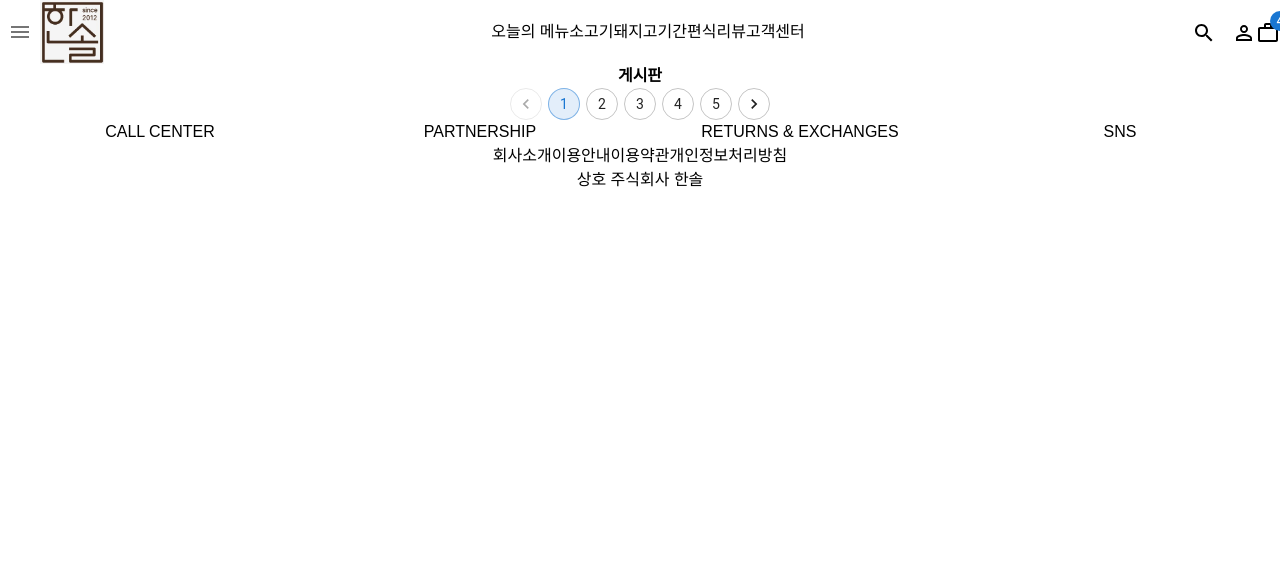
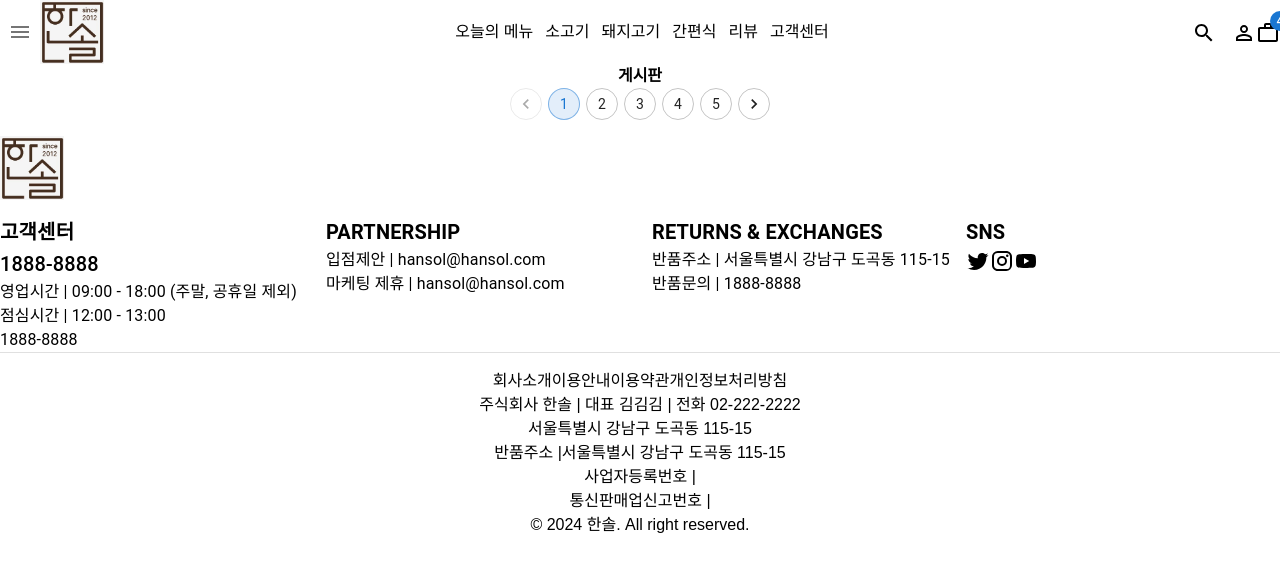
Before and after one commit to gogomaya/meat-web, a Next.js app: page /boards in a window 1280 px wide. Shown: the top 572 px of the page. Built offline with nearby package versions, Linux system fonts and the light colour scheme.

Commit message:
Edit MainBottom

```diff
--- a/app/boards/page.tsx
+++ b/app/boards/page.tsx
@@ -1,7 +1,7 @@
 import MainLayout from "@/app/main-layout"
 import {GeneralPagination} from "../reviews/reviews"
 
-const Products = () => {
+const Boards = () => {
   return (
     <MainLayout>
       <h2 className="flex justify-center"><strong>게시판</strong></h2>
@@ -10,4 +10,4 @@ const Products = () => {
   )
 }
 
-export default Products
+export default Boards
--- a/app/home/home.tsx
+++ b/app/home/home.tsx
@@ -1,9 +1,57 @@
 "use client"
 import {ProductsList} from "@/app/products/products"
+import { Divider, Typography } from "@mui/material"
+import Image from "next/image"
+
+export const HomePledge = () => {
+  return (
+    <section>
+      <Image
+        src="/images/main-pledge.jpg"
+        alt="Logo"
+        width={0}
+        height={0}
+        priority
+        sizes="100vw"
+        className="w-full"
+      />
+    </section>
+  )
+}
+
+export const HomeBestReview = () => {
+  return (
+    <section>
+      <Image
+        src="/images/main-best-review.png"
+        alt="Logo"
+        width={0}
+        height={0}
+        priority
+        sizes="100vw"
+        className="w-full"
+      />
+    </section>
+  )
+}
+
+export const HomeBrandStory = () => {
+  return (
+    <section className="flex items-center w-full" style={{ marginBottom: '50px', marginTop: '50px' }}>
+      <Divider sx={{ border:'2px solid red', width: '115px'}}/>
+      <Typography className="mx-5 w-[30%]" variant="h3">Brand Story</Typography>
+      <div className="w-[46%]">
+        <Typography className="mb-1" variant="h6" color="textSecondary">대한민국 육식문화</Typography>
+        <Typography className="mb-1" variant="h6" color="textSecondary">프리미엄에 프리미엄을 더하다</Typography>
+        <Typography variant="h6" color="textSecondary">대한민국에서 가장 좋은 고기로 정직하게 보여드리겠습니다</Typography>
+      </div>
+    </section>
+  )
+}
 
 export const HomeBestMenu = () => {
   return (
-    <section>
+    <section className="mt-5">
       <h2 className="flex justify-center">BEST MENU</h2>
       <ProductsList />
     </section>
@@ -14,6 +62,6 @@ export const HomeYoutube = () => (
   <iframe
     src="https://www.youtube.com/embed/GSwEU2vT9LI?si=3Ub8EckRz6lTQJMQ"
     allow="accelerometer; autoplay; clipboard-write; encrypted-media; gyroscope; picture-in-picture; web-share"
-    className="w-full aspect-video"
+    className="w-full aspect-video mt-5"
   ></iframe>
 )
--- a/app/home/page.tsx
+++ b/app/home/page.tsx
@@ -1,14 +1,17 @@
 import MainLayout from "@/app/main-layout"
 import HomeSwiper from "./swiper"
-import {HomeBestMenu, HomeYoutube} from "./home"
+import {HomeBestMenu, HomeBestReview, HomeBrandStory, HomePledge, HomeYoutube} from "./home"
 
 const Home = () => {
   return (
     <MainLayout>
-      <div className="mt-4">
+      <div className="w-full">
         <HomeSwiper />
+        <HomePledge />
         <HomeBestMenu />
-        <HomeYoutube />
+        <HomeBestReview />
+        <HomeBrandStory />
+        <HomeYoutube/>
       </div>
     </MainLayout>
   )
--- a/app/main-layout.tsx
+++ b/app/main-layout.tsx
@@ -8,7 +8,10 @@ import PersonOutlineIcon from "@mui/icons-material/PersonOutline"
 import WorkOutlineIcon from "@mui/icons-material/WorkOutline"
 import CloseIcon from "@mui/icons-material/Close"
 import ExpandMoreIcon from "@mui/icons-material/ExpandMore"
-import {Accordion, AccordionDetails, AccordionSummary, Badge, Box, Drawer, IconButton, InputBase, Menu, MenuList} from "@mui/material"
+import {Accordion, AccordionDetails, AccordionSummary, Badge, Box, Divider, Drawer, IconButton, InputBase, Menu, MenuList, Typography} from "@mui/material"
+import TwitterIcon from '@mui/icons-material/Twitter';
+import InstagramIcon from '@mui/icons-material/Instagram';
+import YouTubeIcon from '@mui/icons-material/YouTube';
 
 const MainLayout = ({
   children
@@ -17,7 +20,8 @@ const MainLayout = ({
 }) => {
   return (
     <div className="max-w-screen-xl mx-auto">
-      <header className="fixed top-0 z-10 bg-white w-full max-w-screen-xl flex justify-center items-center">
+      <header className="fixed top-0 z-10 bg-white w-full max-w-screen-xl flex justify-center items-center"
+      style={{ backgroundColor: 'rgba(255, 255, 255, 0.88)' }}>
         <MainMobileMenu />
         <Link href="/">
           <Image
@@ -72,7 +76,7 @@ const MainMenu = () => {
         <li>
           <Link href="/products">오늘의 메뉴</Link>
         </li>
-        <li id="cow" className="relative" onMouseOver={overMenu} onMouseOut={outMenu}>
+        <li id="cow" className="relative mx-3" onMouseOver={overMenu} onMouseOut={outMenu}>
           <Link href="/products">소고기</Link>
           <ol className={`w-32 absolute border border-black ${menu.cow ? "" : "hidden"}`}>
             <li><Link href="/products">특수모듬</Link></li>
@@ -85,7 +89,7 @@ const MainMenu = () => {
             <li><Link href="#">한돈</Link></li>
           </ol>
         </li>
-        <li id="simple" className="relative" onMouseOver={overMenu} onMouseOut={outMenu}>
+        <li id="simple" className="relative mx-3" onMouseOver={overMenu} onMouseOut={outMenu}>
           <Link href="/products">간편식</Link>
           <ol className={`w-32 absolute border border-black ${menu.simple ? "" : "hidden"}`}>
             <li><Link href="#">곰탕&머릿고리</Link></li>
@@ -95,7 +99,7 @@ const MainMenu = () => {
         <li>
           <Link href="/reviews">리뷰</Link>
         </li>
-        <li id="board" className="relative" onMouseOver={overMenu} onMouseOut={outMenu}>
+        <li id="board" className="relative mx-3" onMouseOver={overMenu} onMouseOut={outMenu}>
           <Link href="/boards">고객센터</Link>
           <ol className={`w-32 absolute border border-black ${menu.board ? "" : "hidden"}`}>
             <li><Link href="#">공지사항</Link></li>
@@ -243,23 +247,58 @@ const SearchBar = () => {
 }
 
 const MainBottom = () => (
-  <footer>
+  <footer className="mt-4">
     <section>
-      <ul>
-        <li className="inline-block w-full text-center lg:w-[25%]">CALL CENTER</li>
-        <li className="inline-block w-full text-center lg:w-[25%]">PARTNERSHIP</li>
-        <li className="inline-block w-full text-center lg:w-[25%]">RETURNS & EXCHANGES</li>
-        <li className="inline-block w-full text-center lg:w-[25%]">SNS</li>
+      <Link href="/">
+        <Image
+          src="/images/logo.png"
+          alt="Logo"
+          width={32}
+          height={32}
+          className="md:w-16"
+          priority
+        />
+      </Link>
+      <ul className="flex mt-4">
+        <li className="inline-block w-full lg:w-[25%]">
+          <Typography variant="h6"><strong>고객센터</strong></Typography>
+          <Typography variant="h6">1888-8888</Typography>
+          <Typography variant="body1">영업시간 | 09:00 - 18:00 (주말, 공휴일 제외)</Typography>
+          <Typography variant="body1">점심시간 | 12:00 - 13:00</Typography>
+          <Typography variant="body1">1888-8888</Typography>
+        </li>
+        <li className="inline-block w-full lg:w-[25%] mx-3">
+          <Typography variant="h6"><strong>PARTNERSHIP</strong></Typography>
+          <Typography variant="body1">입점제안 | hansol@hansol.com</Typography>
+          <Typography variant="body1">마케팅 제휴 | hansol@hansol.com</Typography>
+        </li>
+        <li className="inline-block w-full lg:w-[25%]">
+          <Typography variant="h6"><strong>RETURNS & EXCHANGES</strong></Typography>
+          <Typography variant="body1">반품주소 | 서울특별시 강남구 도곡동 115-15</Typography>
+          <Typography variant="body1">반품문의 | 1888-8888</Typography>
+        </li>
+        <li className="inline-block w-full lg:w-[25%]">
+          <Typography variant="h6"><strong>SNS</strong></Typography>
+          <TwitterIcon />
+          <InstagramIcon />
+          <YouTubeIcon />
+        </li>
       </ul>
     </section>
-    <section>
+    <Divider className="mt-4" sx={{ border:'1px solid secondary' }}/>
+    <section className="mt-4">
       <ul className="flex justify-center items-center">
         <li>회사소개</li>
         <li>이용안내</li>
         <li>이용약관</li>
         <li>개인정보처리방침</li>
       </ul>
-      <p className="text-center">상호 주식회사 한솔</p>
+      <p className="text-center">주식회사 한솔 | 대표 김김김 | 전화 02-222-2222 </p>
+      <p className="text-center">서울특별시 강남구 도곡동 115-15</p>
+      <p className="text-center">반품주소 |서울특별시 강남구 도곡동 115-15 </p>
+      <p className="text-center">사업자등록번호 | </p>
+      <p className="text-center">통신판매업신고번호 | </p>
+      <p className="text-center">© 2024 한솔. All right reserved.</p>
     </section>
   </footer>
 )
--- /dev/null
+++ b/app/users/login/page.tsx
@@ -0,0 +1,17 @@
+import MainLayout from "@/app/main-layout"
+import { GeneralPagination } from "@/app/reviews/reviews"
+
+const Login = () => {
+  return (
+    <MainLayout>
+      <h1 className="flex justify-center">
+        <strong>로그인</strong>
+      </h1>
+      <p className="flex justify-center">카카오로 1초만에 로그인해보세요</p>
+      <button>카카오 로그인</button>
+      <GeneralPagination />
+    </MainLayout>
+  )
+}
+
+export default Login
--- a/components/products/products-detail-content.tsx
+++ /dev/null
@@ -1,15 +0,0 @@
-"use client"
-
-const ProductsDetailContent = () => {
-  return (
-    <div className="mt-8 mx-4 text-center">
-      <p className="leading-7">
-        아 슈발 하이 주얼리 컬렉션은 눈부시게 빛나는 순수한 다이아몬드의 아름다움으로 시선을 사로잡습니다.<br />
-        스톤은 반클리프 아펠만의 뛰어난 세팅 기술을 통해 우아한 층을 이루며 화려하고 입체적으로 자리하고 있습니다.<br />
-        ...
-      </p>
-    </div>
-  )
-}
-
-export default ProductsDetailContent
--- a/components/products/products-detail-info.tsx
+++ /dev/null
@@ -1,36 +0,0 @@
-"use client"
-import Image from "next/image"
-import {Button} from "@mui/material"
-
-const ProductsDetailInfo = () => {
-  return (
-    <div className="lg:flex">
-      <div className="mx-4 flex justify-center lg:block lg:flex-1 ">
-        <Image
-          src="https://www.vancleefarpels.com/content/dam/rcq/vca/qw/jf/Qg/vG/Ek/2i/pE/i3/bx/lD/hw/qwjfQgvGEk2ipEi3bxlDhw.jpeg.transform.vca-w820-2x.jpeg"
-          alt="아 슈발 11개 라인 브레이슬릿"
-          width={0}
-          height={0}
-          priority
-          sizes="100vw"
-          className="w-auto"
-        />
-      </div>
-      <div className="mx-4 text-center lg:text-left lg:min-w-[420px]">
-        <h3 className="text-xl font-bold">아 슈발 11개 라인 브레이슬릿</h3>
-        <ul className="my-6 text-sm leading-8 text-gray-600">
-          <li>18K 핑크 골드, 다이아몬드</li>
-          <li>₩1,670,500,000 세금 포함</li>
-        </ul>
-        <Button className="w-full" variant="outlined">
-          <span
-            className="font-['NanumGothic']"
-            onClick={() => alert("010-5517-2108")}
-          >전화 주문</span>
-        </Button>
-      </div>
-    </div>
-  )
-}
-
-export default ProductsDetailInfo
```
Also changed, not shown: app/users/users.tsx (deleted), public/images/main-best-review.png (added), public/images/main-pledge.jpg (added).
